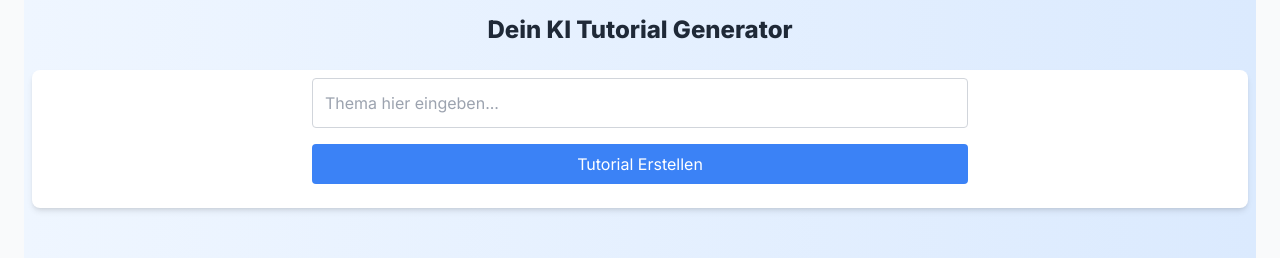
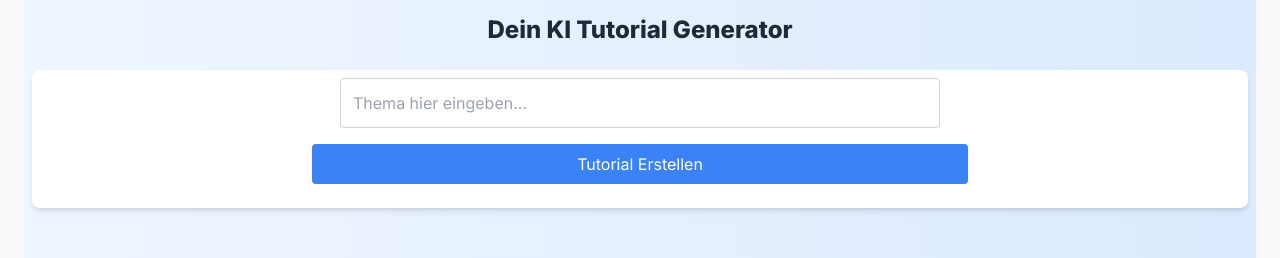
Before and after one commit to WhatsMusic/Tutitory-Instant-Tutorials, a Next.js app: page / in a window 1280 px wide. Shown: the part 397-655 px from the top of the page. Built offline with nearby package versions, Linux system fonts and the light colour scheme.

Commit message:
responsive input fix 2

```diff
--- a/components/TutorialForm.tsx
+++ b/components/TutorialForm.tsx
@@ -51,7 +51,7 @@ export default function TutorialForm({ setTutorialPlan }: { setTutorialPlan: (pl
   };
 
   return (
-    <div className="w-full max-w-lg sm:max-w-full flex flex-col justify-center bg-white p-2 rounded-lg shadow-md">
+    <div className="w-full flex flex-col justify-center bg-white p-2 rounded-lg shadow-md">
       <div className="text-center">
         {/* Container div with styling for the form, including background, padding, and shadow */}
         <input
@@ -60,7 +60,7 @@ export default function TutorialForm({ setTutorialPlan }: { setTutorialPlan: (pl
           placeholder="Thema hier eingeben..."
           value={topic} // Binds the input value to the topic state.
           onChange={(e) => setTopic(e.target.value)} // Updates the topic state on input change.
-          className="w-full lg:max-w-prose p-3 border border-gray-300 rounded mb-4"
+          className="w-full lg:w-2/4 p-3 border border-gray-300 rounded mb-4"
           aria-label="Enter topic"
         />
         <button
```
